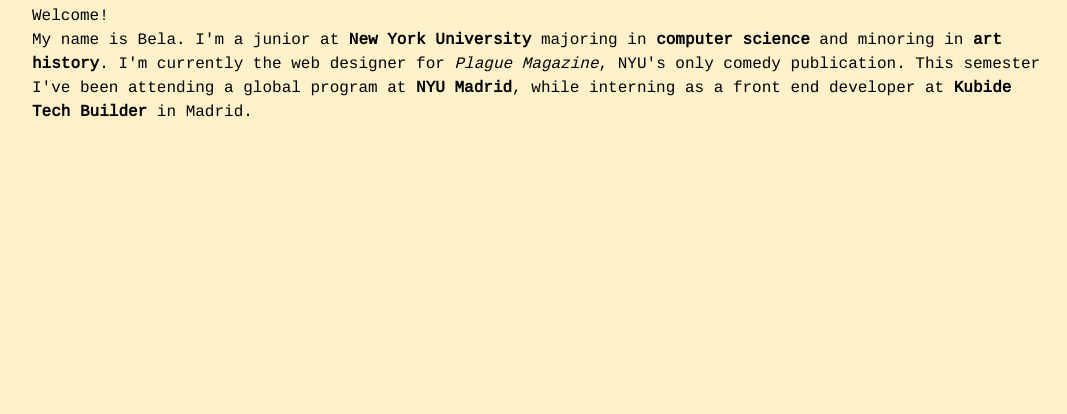
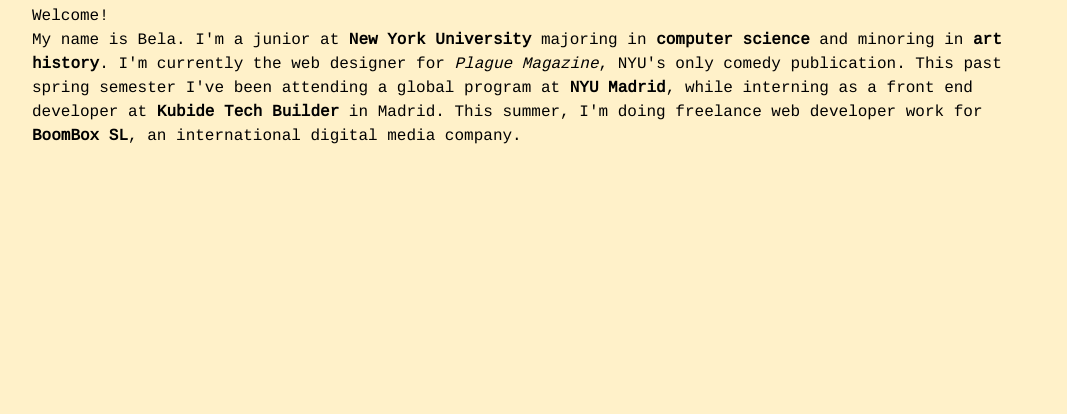
Before and after one commit to belaburrito/belaburrito.github.io, a plain HTML site: page index.html in a window 1280 px wide. Shown: the part 386-800 px from the top of the page, without its empty margins (96-1163 px from the left). Drawn offline with Linux system fonts and the light colour scheme.

Commit message:
bio update

```diff
--- a/index.html
+++ b/index.html
@@ -53,7 +53,7 @@
 
         <div id="textbox">
           <p>Welcome!<p>
-          <p>My name is Bela. I'm a junior at <b>New York University</b> majoring in <b>computer science</b> and minoring in <b>art history</b>. I'm currently the web designer for <i>Plague Magazine</i>, NYU's only comedy publication. This semester I've been attending a global program at <b>NYU Madrid</b>, while interning as a front end developer at <b><a href="http://kubide.io/" id="kubide">Kubide Tech Builder</a></b> in Madrid.</p>
+          <p>My name is Bela. I'm a junior at <b>New York University</b> majoring in <b>computer science</b> and minoring in <b>art history</b>. I'm currently the web designer for <i>Plague Magazine</i>, NYU's only comedy publication. This past spring semester I've been attending a global program at <b>NYU Madrid</b>, while interning as a front end developer at <b><a href="http://kubide.io/" id="kubide">Kubide Tech Builder</a></b> in Madrid. This summer, I'm doing freelance web developer work for <b><a href="http://boomboxco.com/#" id="boombox">BoomBox SL</a></b>, an international digital media company.</p>
         </div>
 
       </div>
--- a/style.css
+++ b/style.css
@@ -131,7 +131,7 @@ img{
 #web, #graphic, #drive, .hidden{
   display:none;
 }
-#kubide{
+#kubide, #boombox{
   text-decoration: none;
 }
 
```
